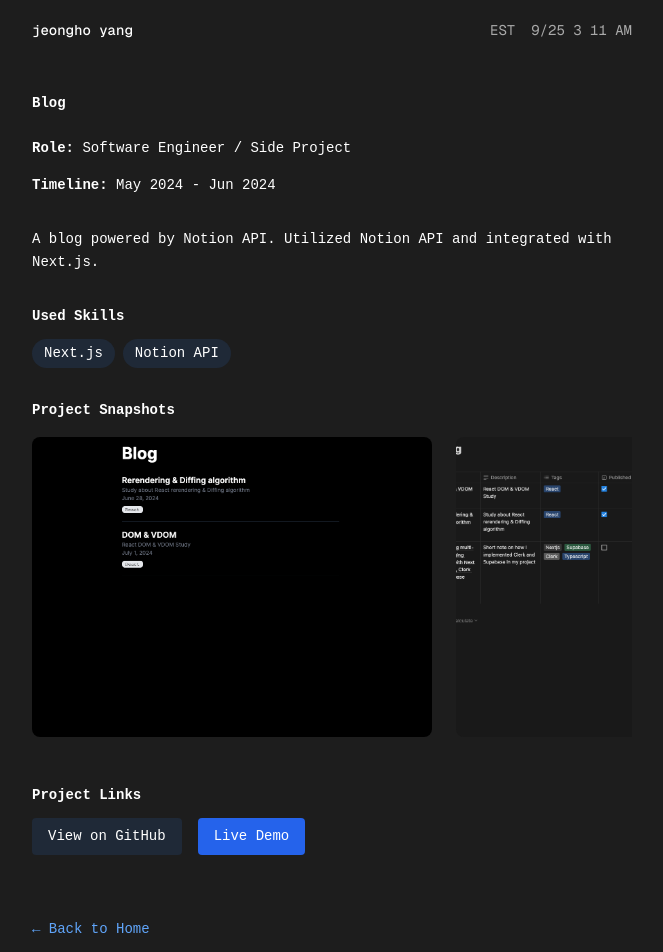
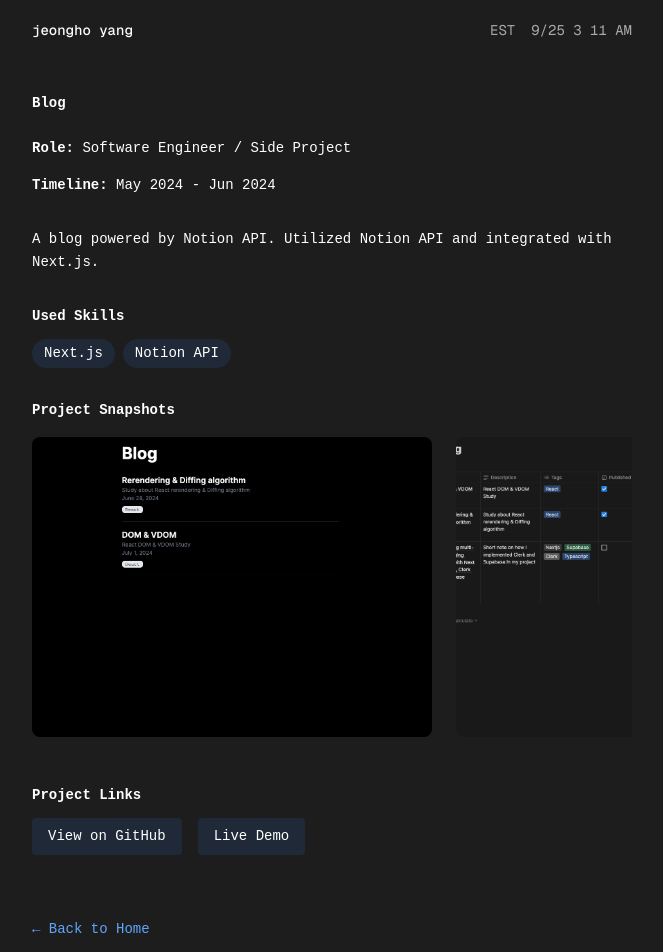
Before and after one commit to jeonghoyang12/jeongho-portfolio, a Next.js app: page /projects/blog in a window 1280 px wide. Shown: the top 952 px of the page, without its empty margins (308-971 px from the left). Built offline with nearby package versions, Linux system fonts and the light colour scheme.

Commit message:
refactor: edit demo button color

```diff
--- a/src/app/projects/[slug]/page.tsx
+++ b/src/app/projects/[slug]/page.tsx
@@ -142,7 +142,7 @@
                 {project.demoLink && (
                   <Link
                     href={project.demoLink}
-                    className="inline-block bg-blue-600 text-white px-4 py-2 rounded hover:bg-blue-700 transition-colors"
+                    className="inline-block bg-gray-800 text-white px-4 py-2 rounded hover:bg-gray-700 transition-colors"
                   >
                     Live Demo
                   </Link>
```
